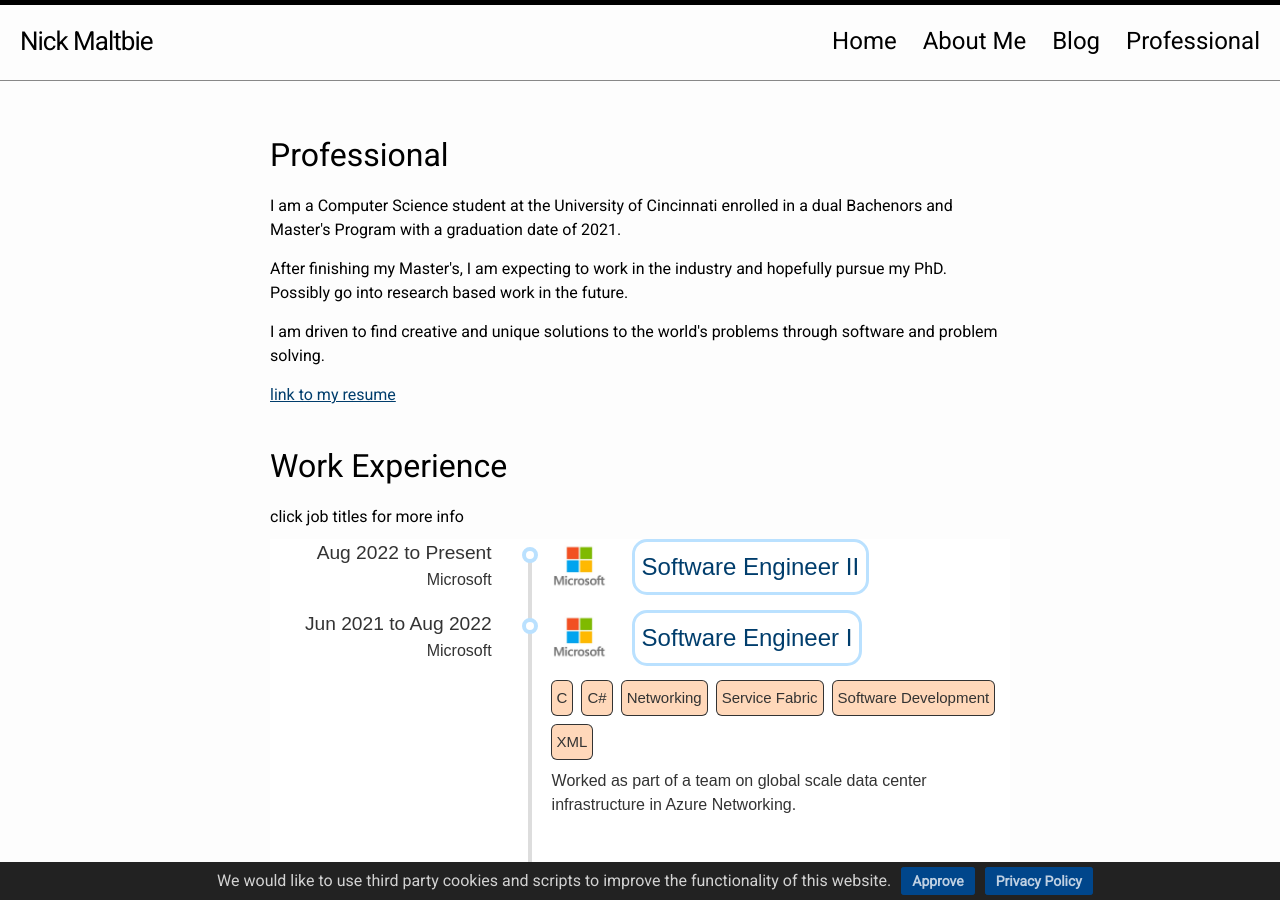
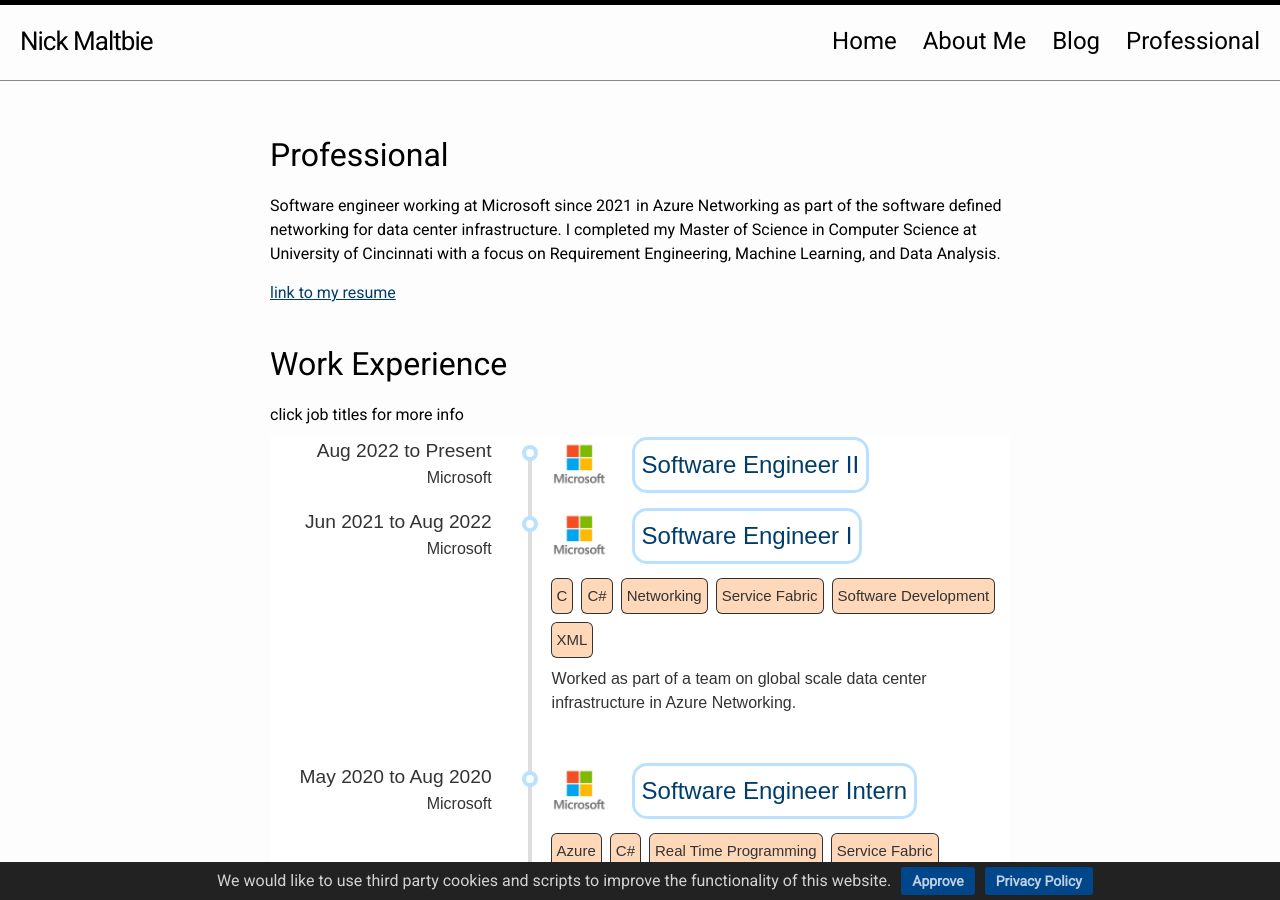
Before and after one commit to nicholas-maltbie/nicholas-maltbie.github.io, a Jekyll site: the page built from professional.md, in a window 1280 px wide and 900 px high. Built offline with Jekyll 4.4.1, drawn with Linux system fonts in a browser that asks for light colours.

Commit message:
updated website professional page

```diff
--- a/_layouts/professional.html
+++ b/_layouts/professional.html
@@ -4,15 +4,7 @@ layout: default
 <h1 class="cat-title">Professional</h1>
 
 <p>
-  I am a Computer Science student at the University of Cincinnati enrolled in a dual Bachenors and Master's Program with
-  a graduation date of 2021.
-</p>
-<p>
-  After finishing my Master's, I am expecting to work in the industry and hopefully pursue my PhD. Possibly go into
-  research based work in the future.
-</p>
-<p>
-  I am driven to find creative and unique solutions to the world's problems through software and problem solving.
+  Software engineer working at Microsoft since 2021 in Azure Networking as part of the software defined networking for data center infrastructure. I completed my Master of Science in Computer Science at University of Cincinnati with a focus on Requirement Engineering, Machine Learning, and Data Analysis.
 </p>
 
 <a href="/resume.html" class="decorated_link">
```
